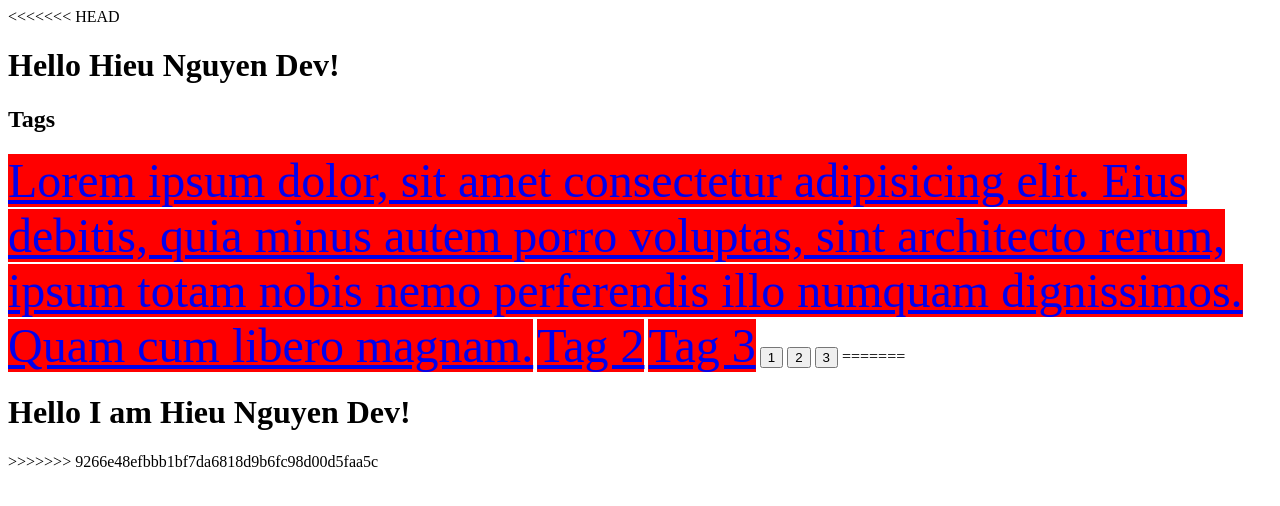
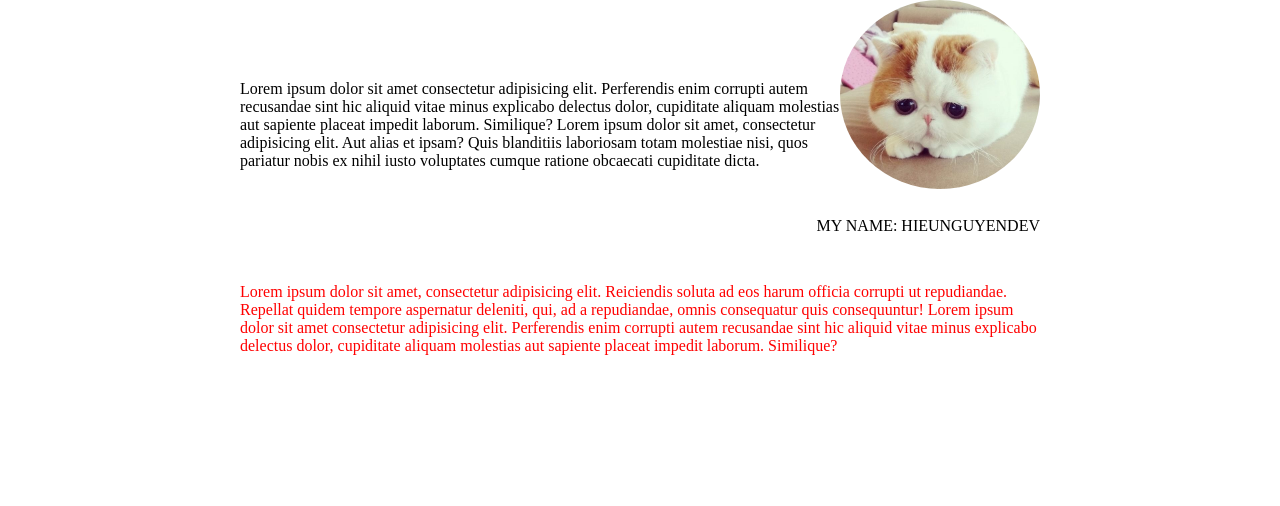
Before and after one commit to HieuNguyenDev/Mino, a plain HTML site: page index.html in a window 1280 px wide. Drawn offline with Linux system fonts and the light colour scheme.

Commit message:
Lession: Floating Images

```diff
--- a/css/style.css
+++ b/css/style.css
@@ -1,33 +1,41 @@
-/* * {
+* {
   padding: 0;
   margin: 0;
   box-sizing: border-box;
 }
 
-body {
+/* body {
   display: flex;
   justify-content: center;
   align-items: center;
   height: 100vh;
   background: linear-gradient(calc(180deg + 45deg), pink, purple, darkBlue);
+} */
+
+.main {
+  width: 800px;
+  margin: 0 auto;
 }
 
-h1 {
-  padding: 100px;
-  background: linear-gradient(45deg, pink, purple, darkBlue);
-  color: #fff;
-  border: solid 20px #fff;
-  border-radius: 50px;
-} */
+.myImage {
+  width: 200px;
+  float: right;
+  border-radius: 50%;
+}
 
-/* div {
-  width: 150px;
-  border: solid 2px #000;
-} */
+.info {
+  float: right;
+  clear: right;
+  padding: 28px 0;
+  text-transform: uppercase;
+}
 
-a {
-  /* display: block; */
-  display: inline;
-  font-size: 3rem;
-  background-color: red;
+.first {
+  padding-top: 80px;
 }
+
+.second {
+  color: #ff0000;
+  clear: right;
+  padding: 20px 0 0 0;
+}
--- a/index.html
+++ b/index.html
@@ -7,19 +7,13 @@
     <link rel="stylesheet" href="css/style.css">
 </head>
 <body>
-    <!-- <img src="https://c4.wallpaperflare.com/wallpaper/58/916/904/autumn-mountain-wallpaper-preview.jpg" alt="" class="scr"> -->
-<<<<<<< HEAD
-    <h1>Hello Hieu Nguyen Dev!</h1>
-    <h2>Tags</h2>
-        <a href="#">Lorem ipsum dolor, sit amet consectetur adipisicing elit. Eius debitis, quia minus autem porro voluptas, sint architecto rerum, ipsum totam nobis nemo perferendis illo numquam dignissimos. Quam cum libero magnam.</a>
-        <a href="#">Tag 2</a>
-        <a href="#">Tag 3</a>
-        <button>1</button>
-        <button>2</button>
-        <button>3</button>
-
-=======
-    <h1>Hello I am Hieu Nguyen Dev!</h1>
->>>>>>> 9266e48efbbb1bf7da6818d9b6fc98d00d5faa5c
+    <div class="main">
+        <div class="box-img">
+            <img class="myImage" src="img/catcute.jpg" alt="cat cute">
+            <p class="info">My name: HieuNguyenDev</p>
+            <p class="first">Lorem ipsum dolor sit amet consectetur adipisicing elit. Perferendis enim corrupti autem recusandae sint hic aliquid vitae minus explicabo delectus dolor, cupiditate aliquam molestias aut sapiente placeat impedit laborum. Similique? Lorem ipsum dolor sit amet, consectetur adipisicing elit. Aut alias et ipsam? Quis blanditiis laboriosam totam molestiae nisi, quos pariatur nobis ex nihil iusto voluptates cumque ratione obcaecati cupiditate dicta.</p>
+        </div>
+        <p class="second">Lorem ipsum dolor sit amet, consectetur adipisicing elit. Reiciendis soluta ad eos harum officia corrupti ut repudiandae. Repellat quidem tempore aspernatur deleniti, qui, ad a repudiandae, omnis consequatur quis consequuntur! Lorem ipsum dolor sit amet consectetur adipisicing elit. Perferendis enim corrupti autem recusandae sint hic aliquid vitae minus explicabo delectus dolor, cupiditate aliquam molestias aut sapiente placeat impedit laborum. Similique?</p>
+    </div>
 </body>
 </html>
```
Also changed, not shown: document.txt, img/catcute.jpg (added).
